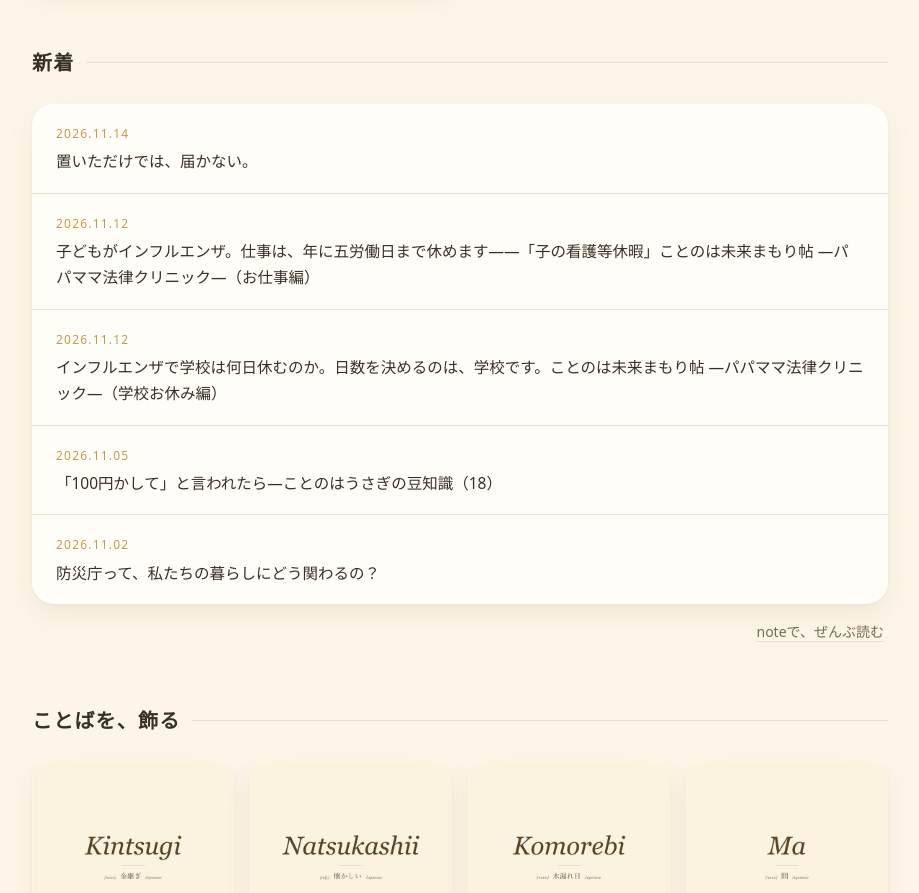
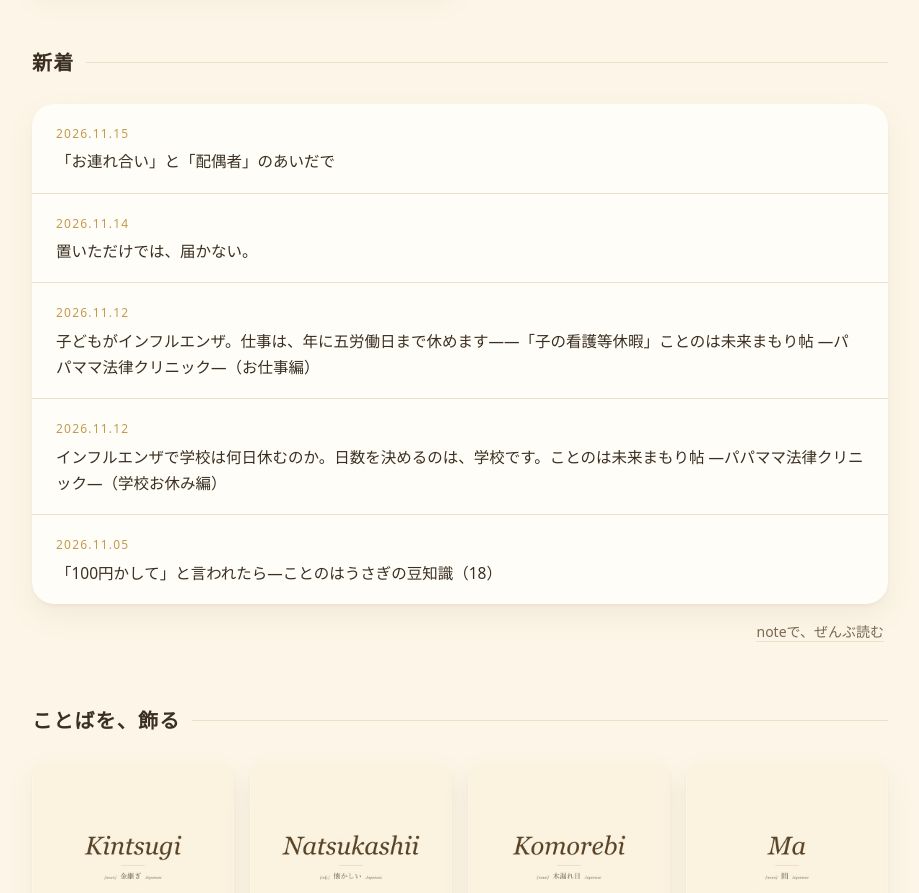
Before and after one commit to jkurodajk-crypto/cotonoha, a plain HTML site: page index.html in a window 1280 px wide. Shown: the part 1767-2660 px from the top of the page, without its empty margins (180-1099 px from the left). Drawn offline with Linux system fonts and the light colour scheme.

Commit message:
新着をnoteから更新

```diff
--- a/index.html
+++ b/index.html
@@ -222,6 +222,9 @@
     <h2>新着</h2>
     <div class="news">
 <!--NEWS_START-->
+      <a href="https://note.com/cotonoha_usagi/n/nc0df938e1ff5" target="_blank" rel="noopener">
+        <span class="dt">2026.11.15</span>
+        <span class="ti">「お連れ合い」と「配偶者」のあいだで</span></a>
       <a href="https://note.com/cotonoha_usagi/n/n049b151d3f45" target="_blank" rel="noopener">
         <span class="dt">2026.11.14</span>
         <span class="ti">置いただけでは、届かない。</span></a>
@@ -234,9 +237,6 @@
       <a href="https://note.com/cotonoha_usagi/n/ne24e3d91b2fe" target="_blank" rel="noopener">
         <span class="dt">2026.11.05</span>
         <span class="ti">「100円かして」と言われたら―ことのはうさぎの豆知識（18）</span></a>
-      <a href="https://note.com/cotonoha_usagi/n/n46cf42dccbc4" target="_blank" rel="noopener">
-        <span class="dt">2026.11.02</span>
-        <span class="ti">防災庁って、私たちの暮らしにどう関わるの？</span></a>
 <!--NEWS_END-->
     </div>
     <p class="newsmore"><a href="https://note.com/cotonoha_usagi" target="_blank" rel="noopener">noteで、ぜんぶ読む</a></p>
```
